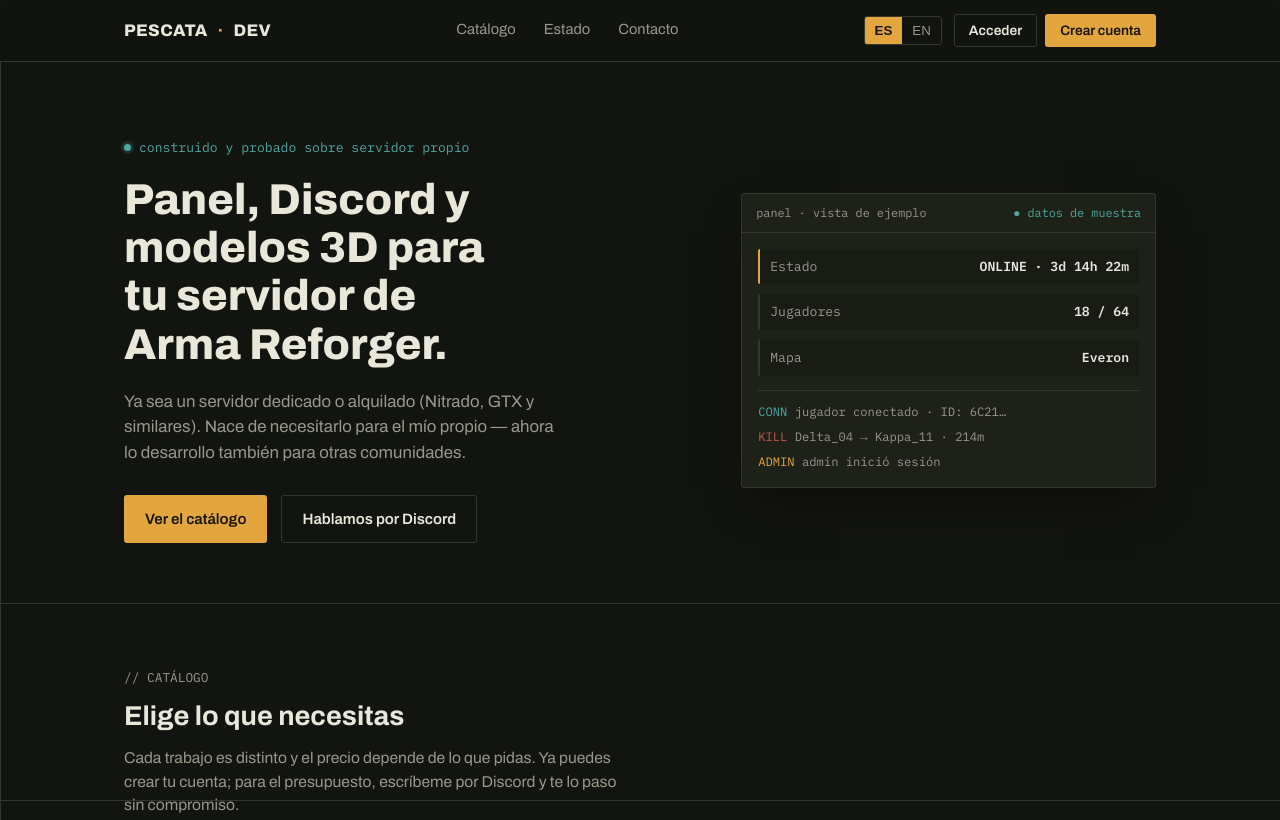
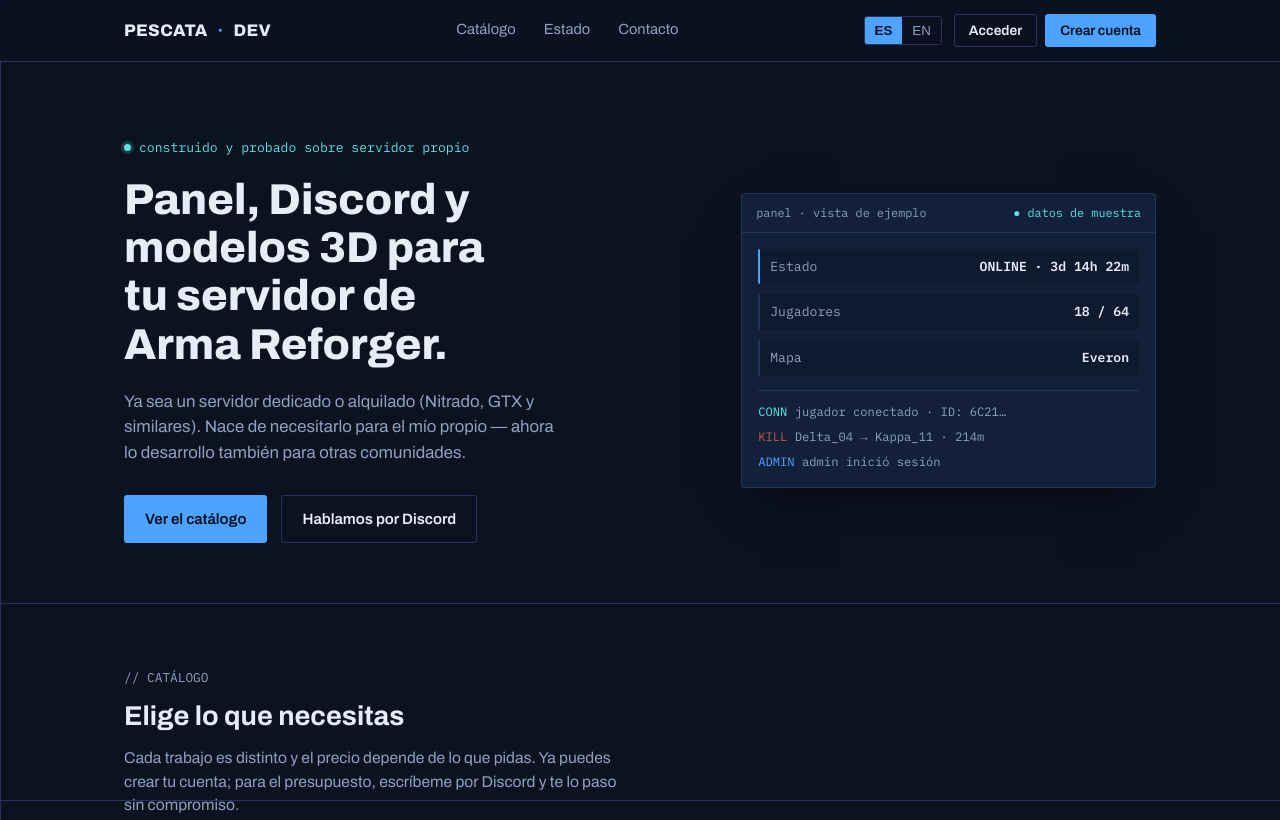
Before and after one commit to pescata86/pescata-dev, a website: page index.html in a window 1280 px wide. Shown: the top 820 px of the page. Drawn offline with Linux system fonts and the light colour scheme; no server answers.

Commit message:
Rediseño visual: paleta azul (fondo azul marino, acento azul, cian secundario)

```diff
--- a/index.html
+++ b/index.html
@@ -5,7 +5,7 @@
 <meta name="viewport" content="width=device-width, initial-scale=1.0">
 <title>Pescata Dev — Herramientas para servidores Arma Reforger</title>
 <meta name="description" content="Panel web con Discord, modelos 3D y desarrollo a medida para servidores de Arma Reforger, dedicados o alquilados (Nitrado, GTX, etc).">
-<meta name="theme-color" content="#12140f">
+<meta name="theme-color" content="#0b1220">
 <meta property="og:type" content="website">
 <meta property="og:title" content="Pescata Dev — Herramientas para servidores Arma Reforger">
 <meta property="og:description" content="Panel web con Discord, modelos 3D y desarrollo a medida para servidores de Arma Reforger.">
@@ -15,16 +15,18 @@
 <link href="https://fonts.googleapis.com/css2?family=Archivo:wght@400;500;600;700;800&family=IBM+Plex+Mono:wght@400;500;600&display=swap" rel="stylesheet">
 <style>
   :root{
-    --bg: #12140f;
-    --bg-raised: #191c14;
-    --bg-panel: #1e2118;
-    --line: #34382b;
-    --ink: #e9e6da;
-    --muted: #96998a;
-    --muted-2: #6d705f;
-    --amber: #e3a63e;
-    --amber-dim: #8a662a;
-    --teal: #4fa8a0;
+    /* Paleta azul. Los nombres --amber y --teal se mantienen por compatibilidad:
+       --amber = color de acento principal (azul), --teal = acento secundario (cian). */
+    --bg: #0b1220;
+    --bg-raised: #101a2e;
+    --bg-panel: #13203a;
+    --line: #24345a;
+    --ink: #e6edf7;
+    --muted: #8fa1bf;
+    --muted-2: #62759a;
+    --amber: #4da3ff;
+    --amber-dim: #2a5c99;
+    --teal: #5ce1e6;
     --red: #c15b4a;
     --radius: 3px;
     --maxw: 1080px;
@@ -57,7 +59,7 @@
   /* ---------- HEADER ---------- */
   header{
     position:sticky; top:0; z-index:20;
-    background:rgba(18,20,15,0.88);
+    background:rgba(11,18,32,0.88);
     backdrop-filter:blur(6px);
     border-bottom:1px solid var(--line);
   }
@@ -76,7 +78,7 @@
   .langtoggle button{
     background:transparent; color:var(--muted); border:none; padding:6px 10px; cursor:pointer;
   }
-  .langtoggle button.active{background:var(--amber); color:#1a1608; font-weight:600;}
+  .langtoggle button.active{background:var(--amber); color:#06111f; font-weight:600;}
   @media (max-width:720px){
     .navlinks{display:none;}
     .hide-sm{display:none;}
@@ -91,7 +93,7 @@
     color:var(--teal); font-family:'IBM Plex Mono',monospace; font-size:0.82rem;
     display:flex; align-items:center; gap:8px; margin-bottom:18px;
   }
-  .pulse{width:7px; height:7px; border-radius:50%; background:var(--teal); box-shadow:0 0 0 3px rgba(79,168,160,0.18);}
+  .pulse{width:7px; height:7px; border-radius:50%; background:var(--teal); box-shadow:0 0 0 3px rgba(92,225,230,0.18);}
   h1{font-size:2.7rem; line-height:1.12; margin:0 0 20px; font-weight:800; max-width:15ch;}
   @media (max-width:560px){ h1{font-size:2.05rem;} }
   .hero p.lead{color:var(--muted); font-size:1.05rem; max-width:46ch; margin:0 0 30px;}
@@ -101,8 +103,8 @@
     padding:12px 20px; border-radius:var(--radius); font-weight:600; font-size:0.94rem; font-family:inherit;
     text-decoration:none; border:1px solid transparent; cursor:pointer;
   }
-  .btn-primary{background:var(--amber); color:#1a1608;}
-  .btn-primary:hover{background:#f0b455;}
+  .btn-primary{background:var(--amber); color:#06111f;}
+  .btn-primary:hover{background:#7bbcff;}
   .btn-ghost{background:transparent; border-color:var(--line); color:var(--ink);}
   .btn-ghost:hover{border-color:var(--muted-2);}
   .btn-sm{padding:8px 14px; font-size:0.86rem;}
@@ -217,7 +219,7 @@
     width:min(420px, calc(100vw - 32px));
     box-shadow:0 30px 70px -20px rgba(0,0,0,0.7);
   }
-  dialog.auth::backdrop{background:rgba(9,10,7,0.76);}
+  dialog.auth::backdrop{background:rgba(4,8,16,0.76);}
   .auth-panel{padding:24px;}
   .auth-head{display:flex; justify-content:space-between; align-items:flex-start; gap:12px; margin-bottom:18px;}
   .auth-head h2{font-size:1.25rem; margin:0;}
```
